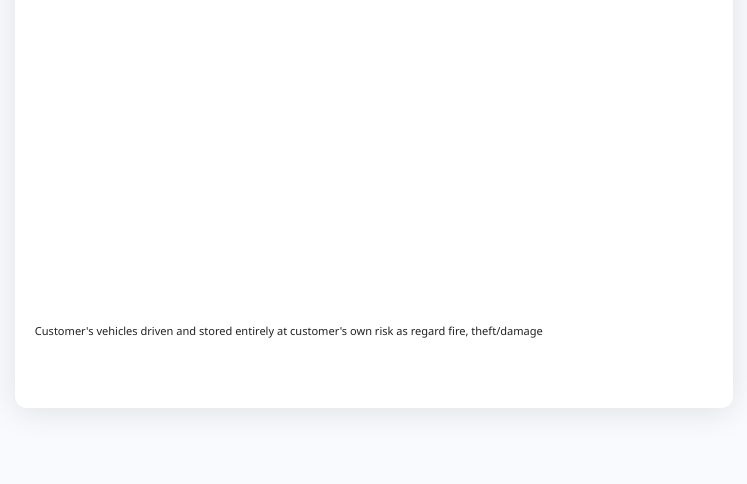
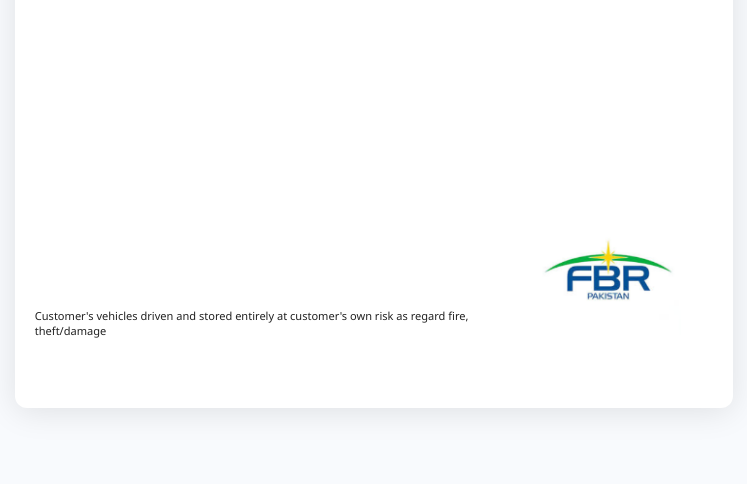
Before and after one commit to mujahid0133/faisaljawan, a Django app: page /invoice/1/pdf/goods/ in a window 1280 px wide. Shown: the part 639-1123 px from the top of the page, without its empty margins (23-770 px from the left). Run offline with Django 5.2, Linux system fonts and the light colour scheme; tables that the repository leaves empty hold one stand-in row (values such as "Sample post"); some libraries are stand-ins or nearby versions.

Commit message:
logo update

```diff
--- a/home/templates/index.html
+++ b/home/templates/index.html
@@ -1,6 +1,6 @@
 <!DOCTYPE html>
 <html lang="en">
-  {% load custom_filters %}
+  {% load static custom_filters %}
   <head>
     <meta charset="UTF-8" />
     <meta name="viewport" content="width=device-width, initial-scale=1.0" />
@@ -853,9 +853,13 @@
       <div class="signature-row">
         <span class="signature-label">Signature:</span>
       </div>
-      <div class="footer-note">
-        Customer's vehicles driven and stored entirely at customer's own risk as
+      <div class="footer-note" style= "display: flex; justify-content: space-between; align-items: end;">
+        <span>
+          Customer's vehicles driven and stored entirely at customer's own risk as
         regard fire, theft/damage
+        </span>
+        <div style="float: right; ">
+            {% if special_case == "goods" %}<img width="150px" src="{% static 'images/fbr_icon.png' %}" alt="Goods" />{% endif %}{% if special_case == "services" %}<img width="150px" src="{% static 'images/pra_icon.png' %}" alt="Services" />{% endif %}</div>
       </div>
     </div>
     <!-- html2pdf.js from CDN -->
```
Also changed, not shown: home/static/images/fbr_icon.png (added), home/static/images/pra_icon.png (added).
